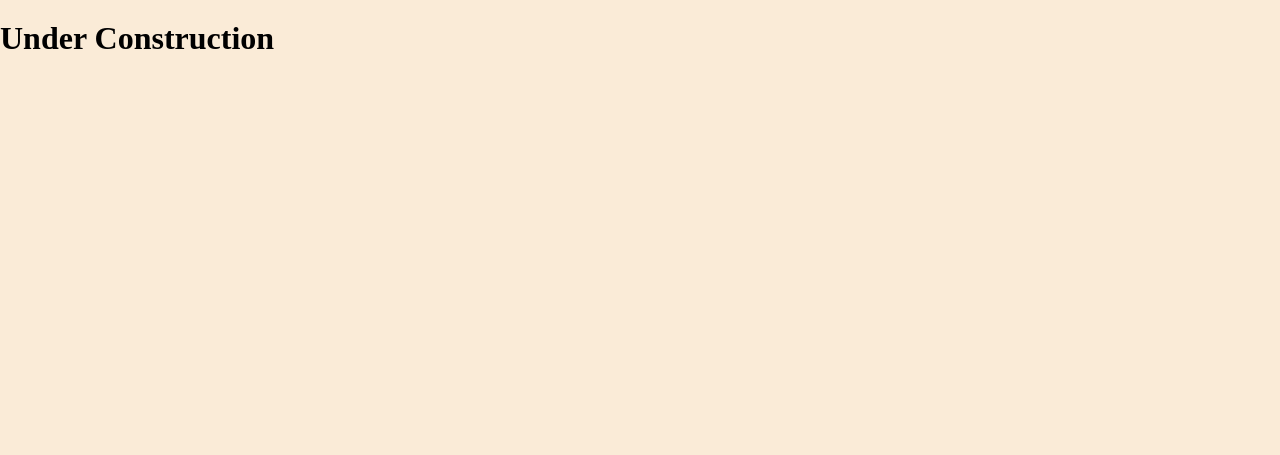
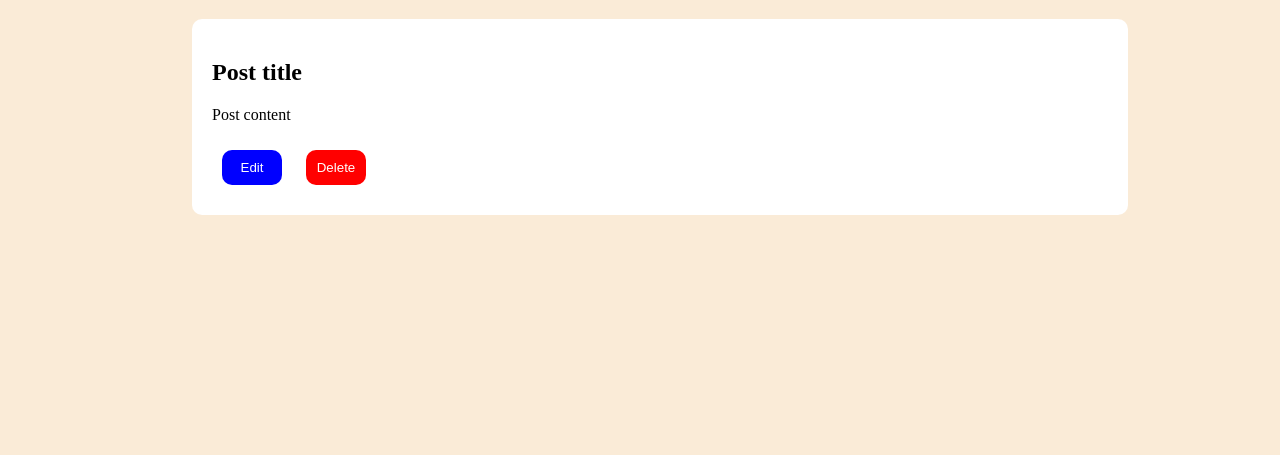
Before and after one commit to Outer598/blog-site, a Flask app: template templates/post.html in a window 1280 px wide. Shown: the part 171-626 px from the top of the page. Run offline with Flask 3, Linux system fonts and the light colour scheme; the template is opened without the code that fills it, so the values that code supplies are empty.

Commit message:
updated post.html

```diff
--- a/static/css/styles.css
+++ b/static/css/styles.css
@@ -150,3 +150,34 @@ nav ul{
     text-align: justify;
     margin: 10px;
 }
+
+.post{
+    background-color: white;
+    position: relative;
+    left: 50%;
+    transform: translateX(-50%);
+    width: 70%;
+    border-radius: 10px;
+    padding: 20px;
+    margin: 20px;
+}
+
+.post .edit{
+    background-color: blue;
+    border: 0px;
+    color: white;
+    padding: 10px;
+    width: 60px;
+    border-radius: 10px;
+    margin: 10px;
+}
+
+.post  .delete{
+    background-color: red;
+    border: 0px;
+    color: white;
+    padding: 10px;
+    width: 60px;
+    border-radius: 10px;
+    margin: 10px;
+}
--- a/templates/about.html
+++ b/templates/about.html
@@ -10,9 +10,9 @@
     <nav>
         <ul class="navigation-page">
             <li><a href="index.html">Home</a></li>
-            <li><a href="about.html">About</a></li>
             <li><a href="post.html">Posts</a></li>
             <li><a href="contact.html">Contact</a></li>
+            <li><a href="about.html">About</a></li>
         </ul>
         <div class="login">
             <img src="../static/img/progile.png" alt="profile-pic">
--- a/templates/post.html
+++ b/templates/post.html
@@ -22,7 +22,16 @@
         </div>
     </nav>
 
-    <h1>Under Construction</h1>
+    <div class="posts">
+        <div class="post">
+            <h2>Post title</h2>
+            <p>Post content</p>
+            <div class="post-actions">
+                <button class="edit">Edit</button>
+                <button class="delete">Delete</button>
+            </div>
+        </div>
+    </div>
     <script src="../static/scripts/index.js"></script>
 </body>
 </html>
```
